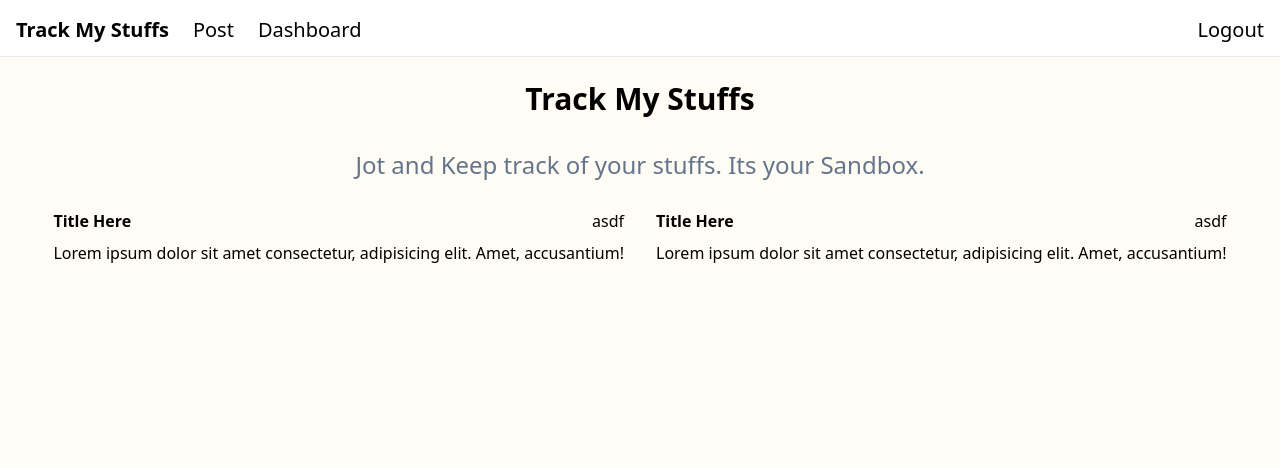
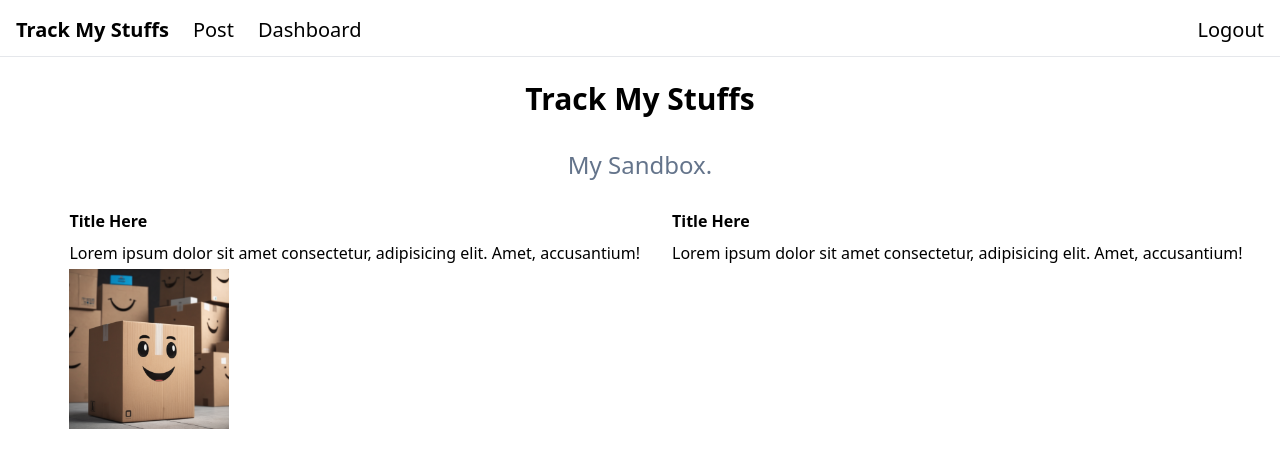
Before and after one commit to yaohong6782/lctracker-frontend, a React (Vite) app: page /home in a window 1280 px wide. Shown: the top 468 px of the page. Built offline with nearby package versions, Linux system fonts and the light colour scheme; sample sign-in values are in the browser's storage.

Commit message:
reponsive fixes

```diff
--- a/src/components/navbar/TitleOverlay.tsx
+++ b/src/components/navbar/TitleOverlay.tsx
@@ -11,7 +11,7 @@ const TitleOverlay = () => {
     <>
       <nav className="p-4 sticky top-0 z-50 justify-between text-xl font-acme border-b pb-3 bg-white dark:border-b-slate-800">
         {/* <div className="flex justify-between items-center m-auto max-w-7xl"> */}
-        <div className="flex gap-6 items-center">
+        <div className="flex flex-nowrap gap-6 items-center">
           <NavLink
             to="/home"
             className={`font-bold hover:underline underline-offset-8 cursor-pointer ${
--- a/src/components/pages/Home.tsx
+++ b/src/components/pages/Home.tsx
@@ -1,5 +1,5 @@
 import React, { useEffect } from "react";
-
+import cardboard1 from "@/assets/cardboard-box1.png";
 const Home = () => {
   console.log("access token ", localStorage.getItem("accessToken"));
   return (
@@ -8,74 +8,36 @@ const Home = () => {
         <h1 className="text-3xl font-bold ">{"Track My Stuffs"} </h1>
       </div>
       <div className="flex justify-center pt-2 pb-2">
-        <text className="text-2xl text-slate-500">
-          Jot and Keep track of your stuffs. Its your Sandbox.
-        </text>
+        <text className="text-2xl text-slate-500">My Sandbox.</text>
       </div>
 
-      {/* <div className="flex items-center p-4 gap-36 justify-center">
-        <div className="flex flex-col">
-            <div>Hello World1</div>
-            <div>Hello World2</div>
-        </div>
-        <div className="flex flex-col justify-center">
-            <div>Hello World3</div>
-            <div>Hello World4</div>
-        </div>
-      </div> */}
-      {/* <div className="grid grid-col-6 grid-flow-col">
-        <div className="flex justify-center">
-          <text className="text-center"> Upload Questions </text>
-
-          <div>
-            this should be below upload question
-          </div>
-        </div>
-        <div className="flex justify-center">
-          <text className="text-center">View Uploaded Stuffs Posts</text>
-          <div>
-            this should be below view uploaded posts
-          </div>
-        </div>
-      </div> */}
-      <div className="flex flex-row justify-center">
-        <div className="py-4 px-4 flex space-x-4">
-          {/* <div>
-            <div className="w-10 h-10 bg-slate-200 rounded-full" />
-          </div> */}
-
-          <div className="flex flex-col ">
+      <div className="flex flex-col lg:flex-row justify-center pl-8">
+        {/* <div className="flex md:flex-col"> */}
+        <div className="py-4 px-4 flex flex-col mt-4 md:mt-0">
           <div className="flex items-center w-full justify-between">
             <div className="flex items-center space-x-1 w-full">
               <div className="font-bold my-1">Title Here</div>
             </div>
-              <div>asdf</div>
           </div>
           <div className="text-black text-base my-1">
             Lorem ipsum dolor sit amet consectetur, adipisicing elit. Amet,
             accusantium!
           </div>
-            {/* <div className="bg-slate-400 aspect-square w-full h-80 rounded-xl mt-2"></div> */}
+          <div>
+            <img src={cardboard1} className="h-24 md:h-32 lg:h-40 xl:h-48" />
           </div>
         </div>
-
-        <div className="py-4 px-4 flex space-x-4">
-          {/* <div>
-              <div className="w-10 h-10 bg-slate-200 rounded-full" />
-            </div> */}
-
-          <div className="flex flex-col ">
+        {/* </div> */}
+        {/* Second component should be below if the width is smaller */}
+        <div className="py-4 px-4 flex flex-col mt-4 md:mt-0">
           <div className="flex items-center w-full justify-between">
             <div className="flex items-center space-x-1 w-full">
               <div className="font-bold my-1">Title Here</div>
             </div>
-              <div>asdf</div>
           </div>
           <div className="text-black text-base my-1">
             Lorem ipsum dolor sit amet consectetur, adipisicing elit. Amet,
             accusantium!
-            </div>
-            {/* <div className="bg-slate-400 aspect-square w-full h-80 rounded-xl mt-2"></div> */}
           </div>
         </div>
       </div>
--- a/src/main.tsx
+++ b/src/main.tsx
@@ -9,7 +9,6 @@ ReactDOM.createRoot(document.getElementById("root")!).render(
   <React.StrictMode>
     <BrowserRouter>
       <div className="bg-custom-bg min-h-screen">
-        {/* Your content goes here */}
         <App />
       </div>
     </BrowserRouter>
--- a/tailwind.config.js
+++ b/tailwind.config.js
@@ -31,7 +31,7 @@ module.exports = {
     },
     extend: {
         backgroundColor:{
-            'custom-bg': '#FFFBF5'
+            'custom-bg': 'white'
         },
         keyframes: {
           "accordion-down": {
```
Lines whose indentation alone changed are shown as unchanged.
